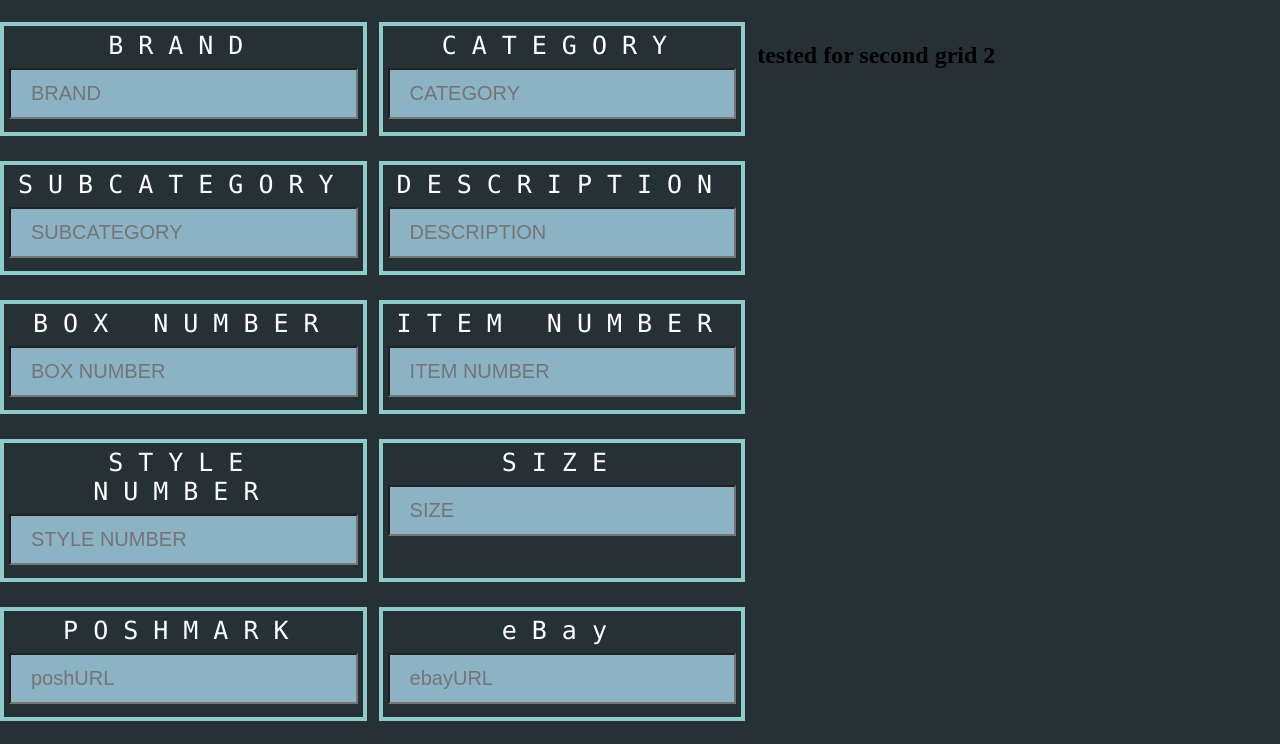
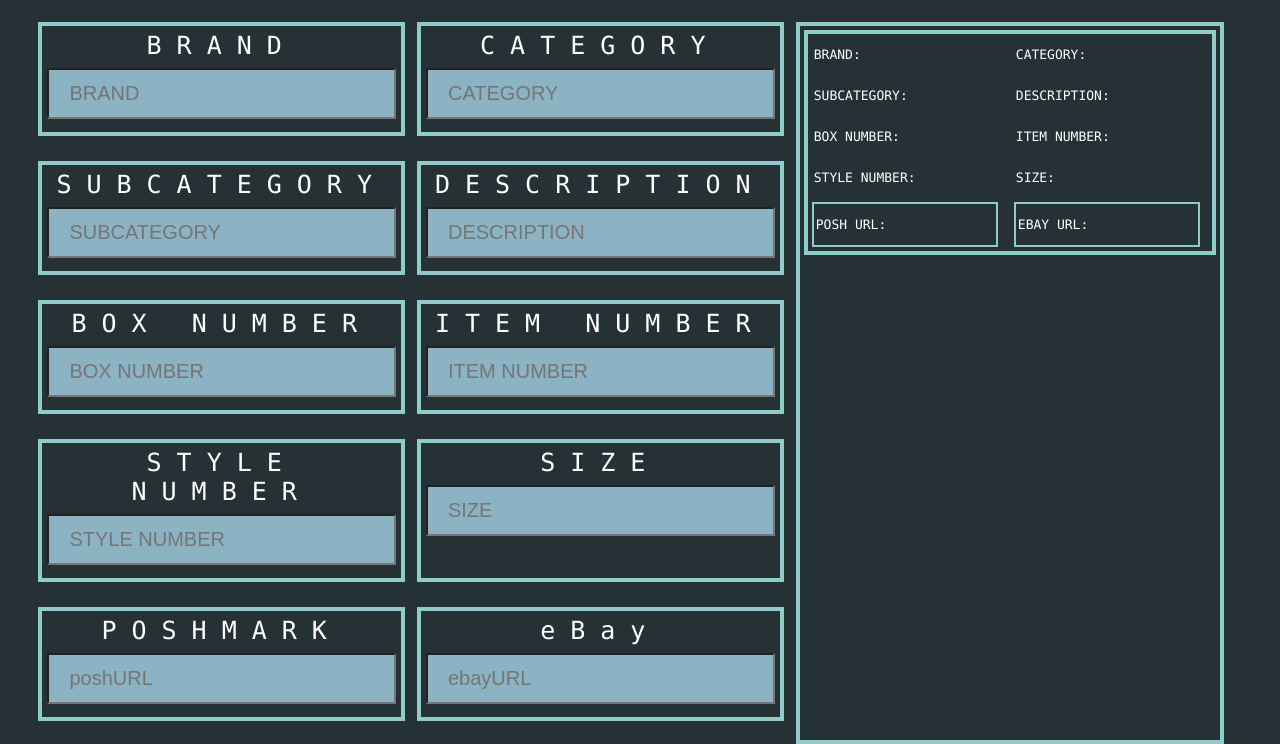
Before and after one commit to cberry31/invy, a website: page app/public/search.html in a window 1280 px wide. Shown: the part 204-948 px from the top of the page. Drawn offline with Linux system fonts and the light colour scheme.

Commit message:
added boxes for search, changed add item and search item

```diff
--- a/app/public/add-itemCss.css
+++ b/app/public/add-itemCss.css
@@ -54,7 +54,7 @@ html {
     text-align: center;
     margin: 25px auto 0 auto;
     color: #FFF;
-    width: 45%;
+    width: 95%;
     font-family: "Lucida Console", Monaco, monospace;
     font-size: 50px;
     letter-spacing: 30px;
@@ -85,7 +85,9 @@ html {
   grid-template-columns: 1fr 1fr;
   grid-column-gap: 30px;
   grid-row-gap: 25px;
-  margin: 25px 20% 25px 20%;
+  margin: 25px 20% 25px 12%;
+  width: 75%;
+
 
 }
 
--- a/app/public/search.html
+++ b/app/public/search.html
@@ -94,8 +94,57 @@
                     </input>
                 </div>
                 <button class="submit2" type="submit_search">SUBMIT</button>
+
             </div>
-            <h1>tested for second grid 2</h1>
+
+
+            <div class="rightColumn">
+
+                <div class="rightColumnGrid">
+
+                    <div class="textData">
+                        <p>BRAND:<output name="TESTDATA"></output> </p>
+
+                    </div>
+                    <div class="textData">
+                        <p>CATEGORY:</p>
+                    </div>
+                    <div class="textData">
+                        <p>SUBCATEGORY:</p>
+                    </div>
+                    <div class="textData">
+                        <p>DESCRIPTION:</p>
+                    </div>
+                    <div class="textData">
+                        <p>BOX NUMBER:</p>
+                    </div>
+                    <div class="textData">
+                        <p>ITEM NUMBER:</p>
+                    </div>
+                    <div class="textData">
+                        <p>STYLE NUMBER:</p>
+                    </div>
+                    <div class="textData">
+                        <p>SIZE:</p>
+                    </div>
+                    <div class="URL">
+                        <p>POSH URL:</p>
+                    </div>
+                    <div class="URL">
+                        <p>EBAY URL:</p>
+                    </div>
+
+
+
+
+                </div>
+
+
+
+            </div>
+
+
+
         </div>
     </form>
 </section>
--- a/app/public/searchCss.css
+++ b/app/public/searchCss.css
@@ -15,7 +15,7 @@ html {
     text-align: center;
     margin: 25px auto 0 auto;
     color: #FFF;
-    width: 45%;
+    width:95%;
     font-family: "Lucida Console", Monaco, monospace;
     font-size: 50px;
     letter-spacing: 30px;
@@ -69,9 +69,10 @@ html {
     grid-template-columns: 1fr 1fr;
     grid-column-gap: 30px;
     grid-row-gap: 25px;
-    margin: 25px 20% 25px 0px;
+    margin: 25px 5% 25px 3%;
 
   }
+
   .submit2{
     text-align: right;
     margin: 25px auto 2% auto;
@@ -94,3 +95,46 @@ html {
   .submit2:hover {
     box-shadow: inset 0 0 0 120px #50717b;
   }
+  .rightColumn{
+    text-align: left;
+    color: #FFF;
+    height: 85%;
+    width: 100%;
+    font-family: "Lucida Console", Monaco, monospace;
+    font-size: 15px;
+    border: 4px solid #8ecccc;
+  }
+  .rightColumnGrid{
+    display:grid;
+    grid-template-columns: 1fr 1fr;
+    grid-column-gap: 0px;
+    margin:1% 1% 1% 1%;
+    border:4px solid #8ecccc;
+  }
+  .textData{
+    color: #FFF;
+    width:89%;
+    font-family: "Lucida Console", Monaco, monospace;
+    font-size: 13px;
+    /*border: 2px solid #8ecccc;*/
+    margin: 0px 2% 0px 2%;
+    text-align: initial;
+    padding-left:1% ;
+  }
+  .URL{
+    color: #FFF;
+    width:89%;
+    font-family: "Lucida Console", Monaco, monospace;
+    font-size: 13px;
+    border: 2px solid #8ecccc;
+    margin:2% 2% 2% 2%;
+    text-align: left;
+    padding-left:1% ;
+    cursor: pointer;
+    box-shadow: inset 0 0 0 0 #8ecccc;
+    -webkit-transition: ease-out 0.4s;
+    -moz-transition: ease-out 0.4s;
+    transition: ease-out 0.4s;
+  }.URL:hover {
+    box-shadow: inset 0 0 0 120px #50717b;
+  }
```
Also changed, not shown: app/public/add-item.html (+2 -0 lines).
